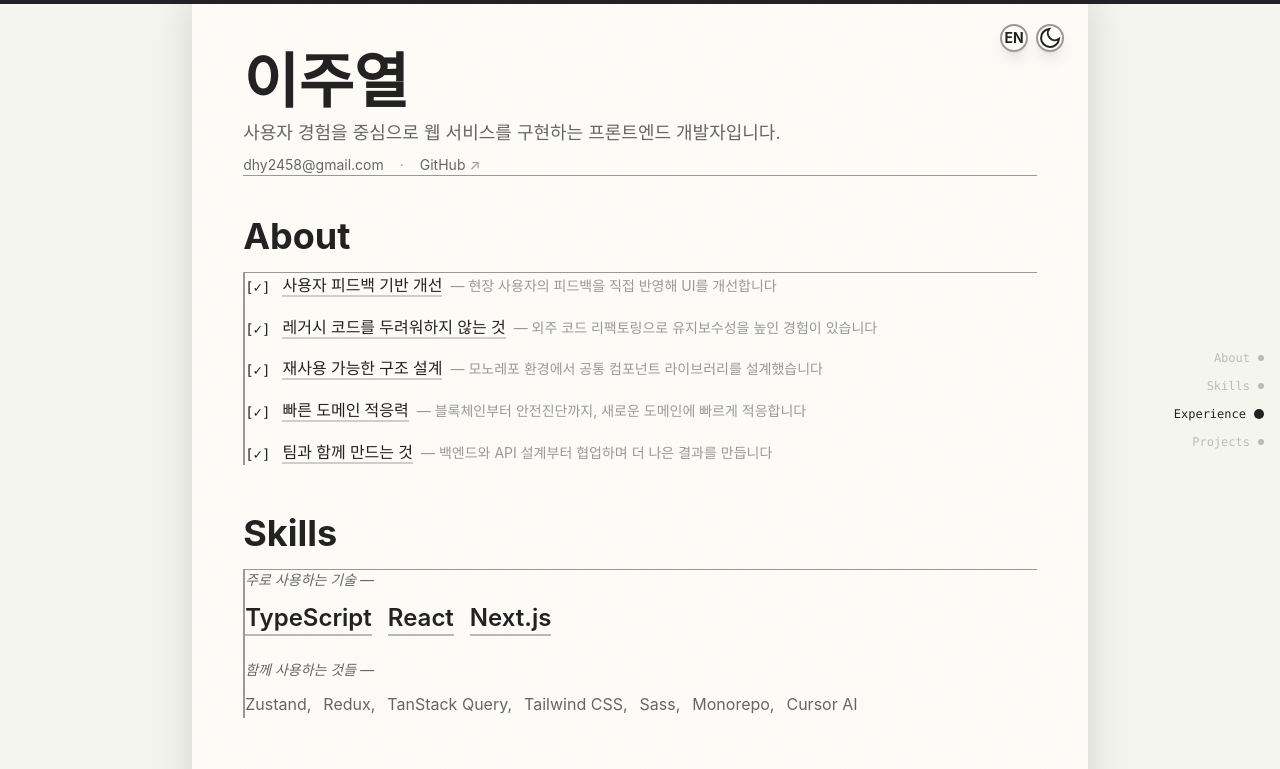
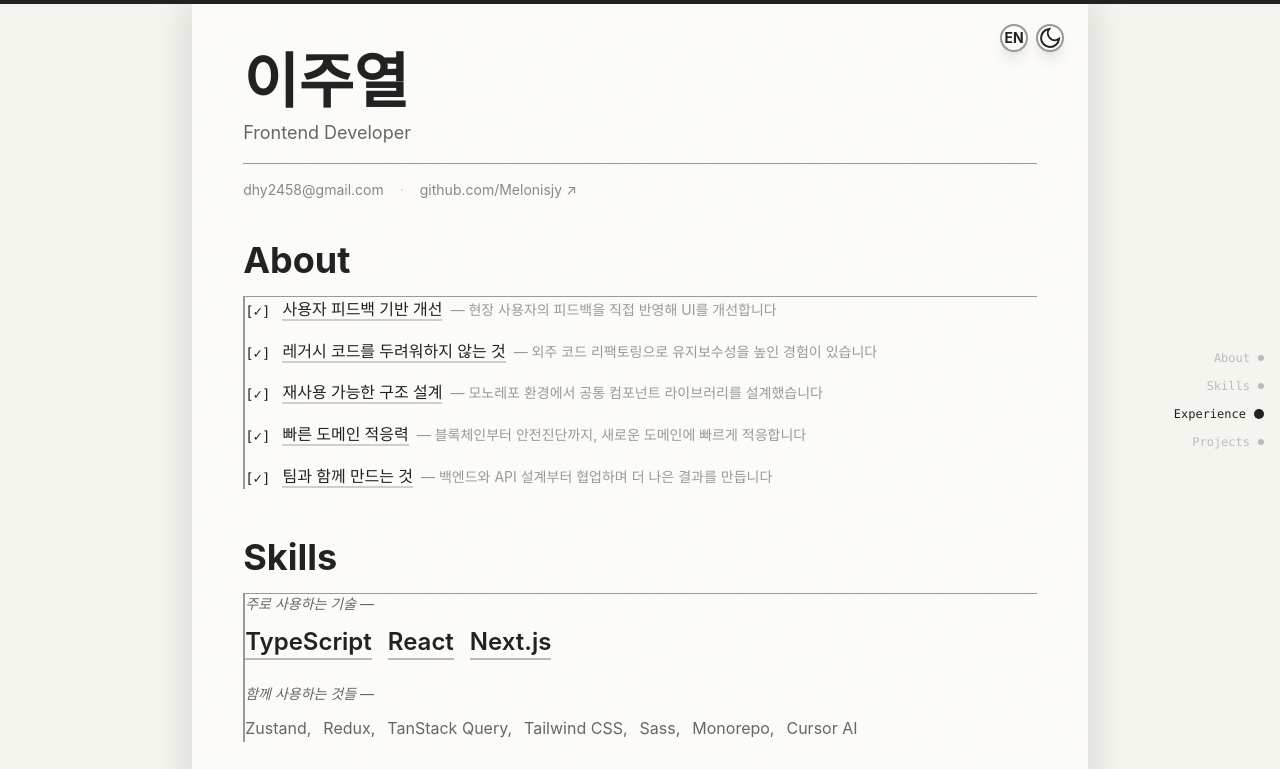
Before and after one commit to Melonisjy/resume, a Next.js app: page / in a window 1280 px wide. Shown: the top 769 px of the page. Built offline with nearby package versions, Linux system fonts and the light colour scheme; a web font is replaced by a local one.

Commit message:
feat: 헤더 컴포넌트 내용 및 스타일 업데이트

```diff
--- a/components/Header.tsx
+++ b/components/Header.tsx
@@ -48,9 +48,9 @@ export default function Header() {
       initial={{ opacity: 0, y: -20 }}
       animate={{ opacity: 1, y: 0 }}
       transition={{ duration: 0.6 }}
-      className="mb-6 border-b border-[#999] dark:border-[#444] pb-4 pt-4 md:mb-10 md:pb-6 md:pt-6 transition-colors duration-300"
+      className="mb-6 pb-6 pt-4 md:mb-10 md:pb-8 md:pt-6 transition-colors duration-300"
     >
-      <div className="relative mb-2">
+      {/* 1. Name — 가장 크고 강한 계층 */}
       <motion.h1
         key={lang}
         initial={{ opacity: 0 }}
@@ -64,36 +64,46 @@ export default function Header() {
           </SignatureText>
         ))}
       </motion.h1>
-      </div>
+
+      {/* 2. Role — 이름 바로 아래, 보조 계층 */}
       <motion.p
-        key={`subtitle-${lang}`}
         initial={{ opacity: 0 }}
         animate={{ opacity: 1 }}
         transition={{ duration: 0.8, delay: 2.7 }}
-        className="text-lg text-[#666] dark:text-[#aaa] transition-colors duration-300"
+        className="text-lg text-[#666] dark:text-[#aaa] mt-2 mb-4 transition-colors duration-300"
       >
-        {t.subtitle[lang]}
+        Frontend Developer
       </motion.p>
+
+      {/* 3. Divider */}
+      <motion.div
+        initial={{ scaleX: 0 }}
+        animate={{ scaleX: 1 }}
+        transition={{ duration: 0.6, delay: 2.9 }}
+        className="h-px bg-[#999] dark:bg-[#444] origin-left mb-4 transition-colors duration-300"
+      />
+
+      {/* 4. Contact — 가장 작은 유틸리티 계층 */}
       <motion.div
         initial={{ opacity: 0 }}
         animate={{ opacity: 1 }}
-        transition={{ duration: 0.8, delay: 2.7 }}
-        className="flex items-center gap-4 mt-2"
+        transition={{ duration: 0.8, delay: 3.1 }}
+        className="flex flex-wrap items-center gap-x-4 gap-y-1 text-sm text-[#888] dark:text-[#777] transition-colors duration-300"
       >
         <a
           href="mailto:dhy2458@gmail.com"
-          className="text-sm text-[#666] dark:text-[#aaa] hover:text-[#222] dark:hover:text-[#f5f5f0] transition-colors duration-300"
+          className="hover:text-[#222] dark:hover:text-[#f5f5f0] transition-colors duration-300"
         >
           dhy2458@gmail.com
         </a>
-        <span className="text-[#999] dark:text-[#666] text-sm transition-colors duration-300">·</span>
+        <span className="text-[#ccc] dark:text-[#444]">·</span>
         <a
           href="https://github.com/Melonisjy"
           target="_blank"
           rel="noopener noreferrer"
-          className="text-sm text-[#666] dark:text-[#aaa] hover:text-[#222] dark:hover:text-[#f5f5f0] transition-colors duration-300"
+          className="hover:text-[#222] dark:hover:text-[#f5f5f0] transition-colors duration-300"
         >
-          GitHub <span className="text-[#999] dark:text-[#666]">↗</span>
+          github.com/Melonisjy ↗
         </a>
       </motion.div>
     </motion.header>
```
Lines whose indentation alone changed are shown as unchanged.
